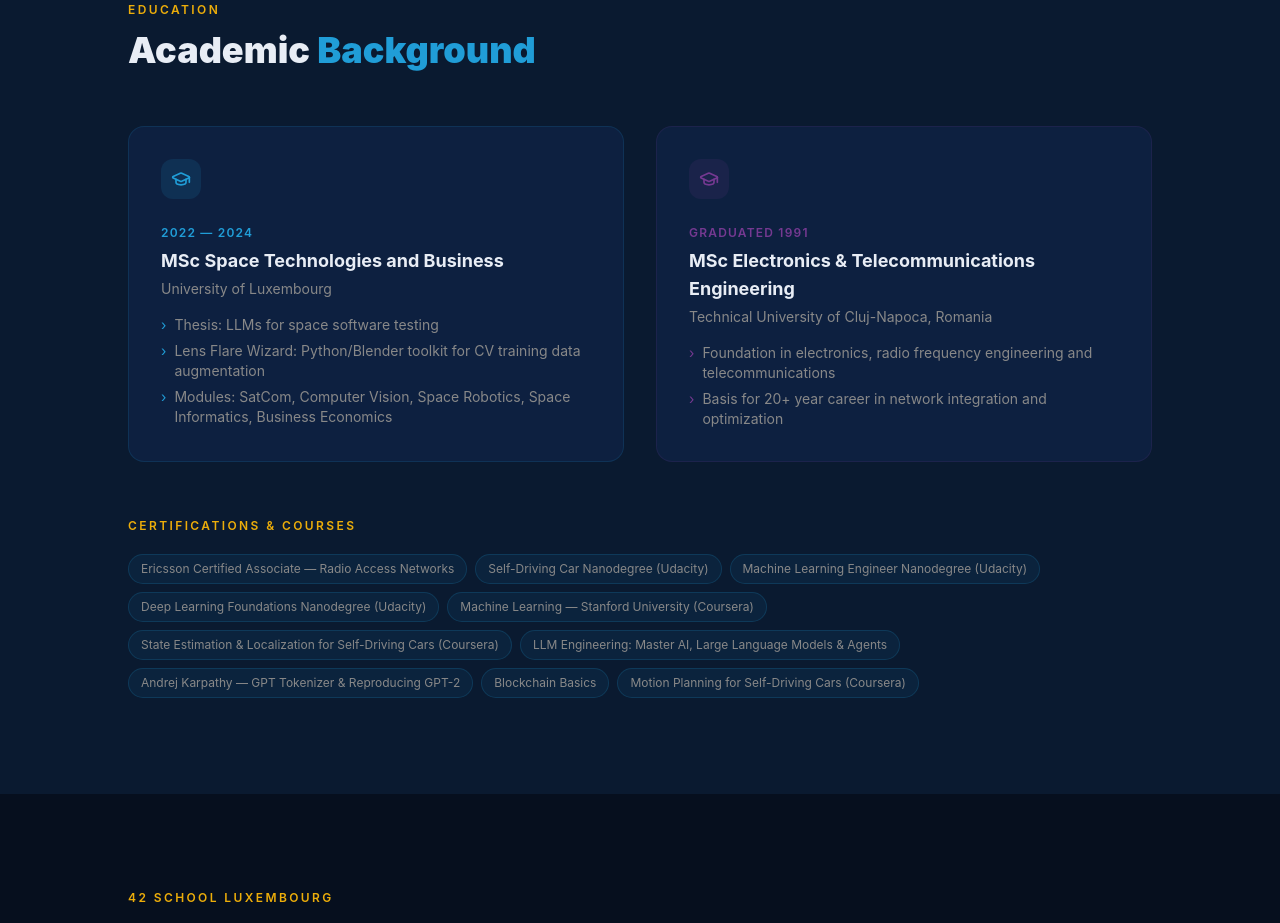
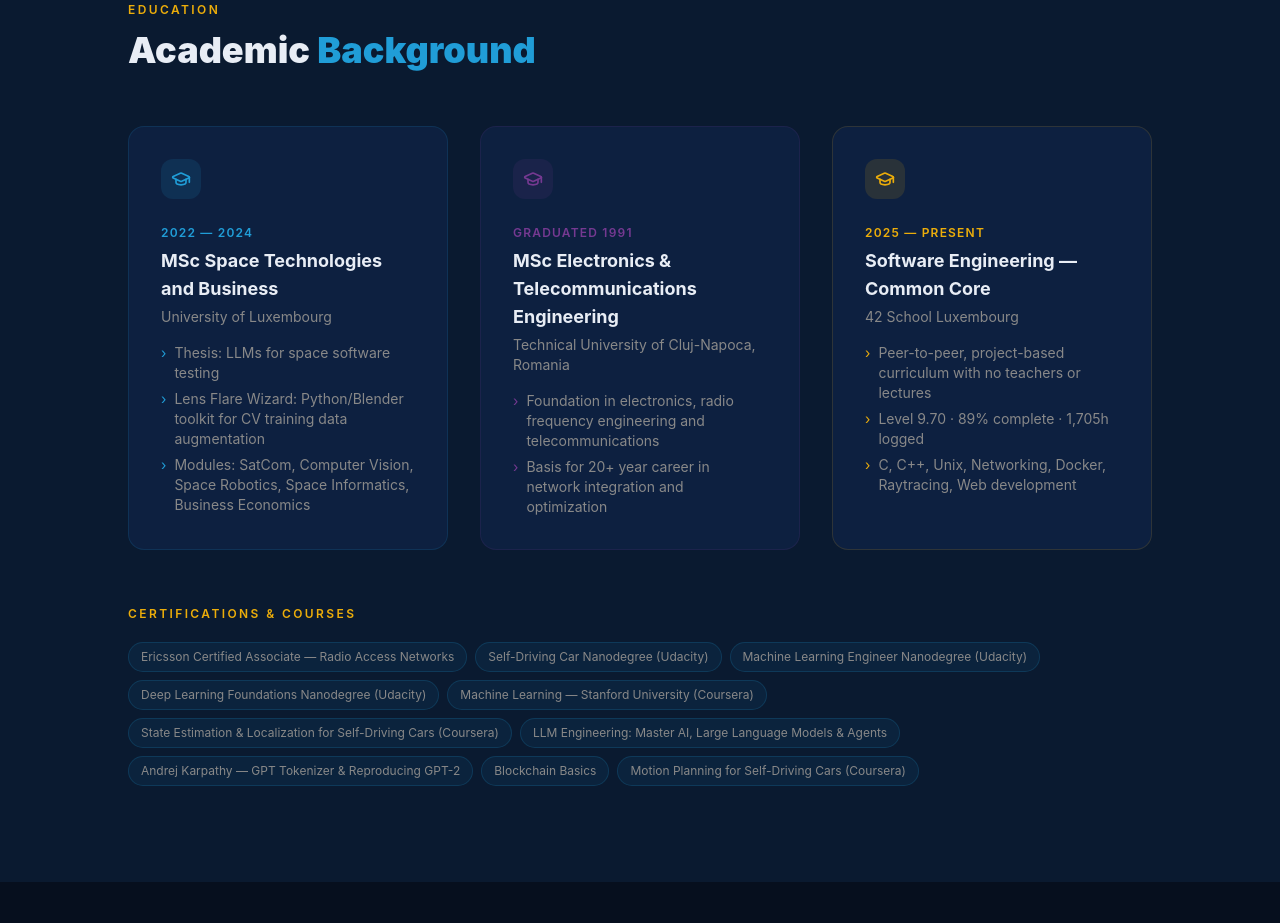
Before and after one commit to dajcs/yolosite, a Next.js app in the folder frontend/: page / in a window 1280 px wide. Shown: the part 3840-4763 px from the top of the page. Built offline with nearby package versions, Linux system fonts and the light colour scheme.

Commit message:
Add 42 School Luxembourg to Academic Background section
Co-authored-by: dajcs <9256782+dajcs@users.noreply.github.com>

```diff
--- a/frontend/app/components/Education.tsx
+++ b/frontend/app/components/Education.tsx
@@ -25,6 +25,17 @@ const education = [
       "Basis for 20+ year career in network integration and optimization",
     ],
     color: "#753991",
+  },
+  {
+    degree: "Software Engineering — Common Core",
+    institution: "42 School Luxembourg",
+    period: "2025 — Present",
+    details: [
+      "Peer-to-peer, project-based curriculum with no teachers or lectures",
+      "Level 9.70 · 89% complete · 1,705h logged",
+      "C, C++, Unix, Networking, Docker, Raytracing, Web development",
+    ],
+    color: "#ecad0a",
   },
 ];
 
@@ -62,7 +73,7 @@ export default function Education() {
           </h2>
         </motion.div>
 
-        <div className="grid md:grid-cols-2 gap-8 mb-14">
+        <div className="grid md:grid-cols-3 gap-8 mb-14">
           {education.map((edu, i) => (
             <motion.div
               key={edu.degree}
```
